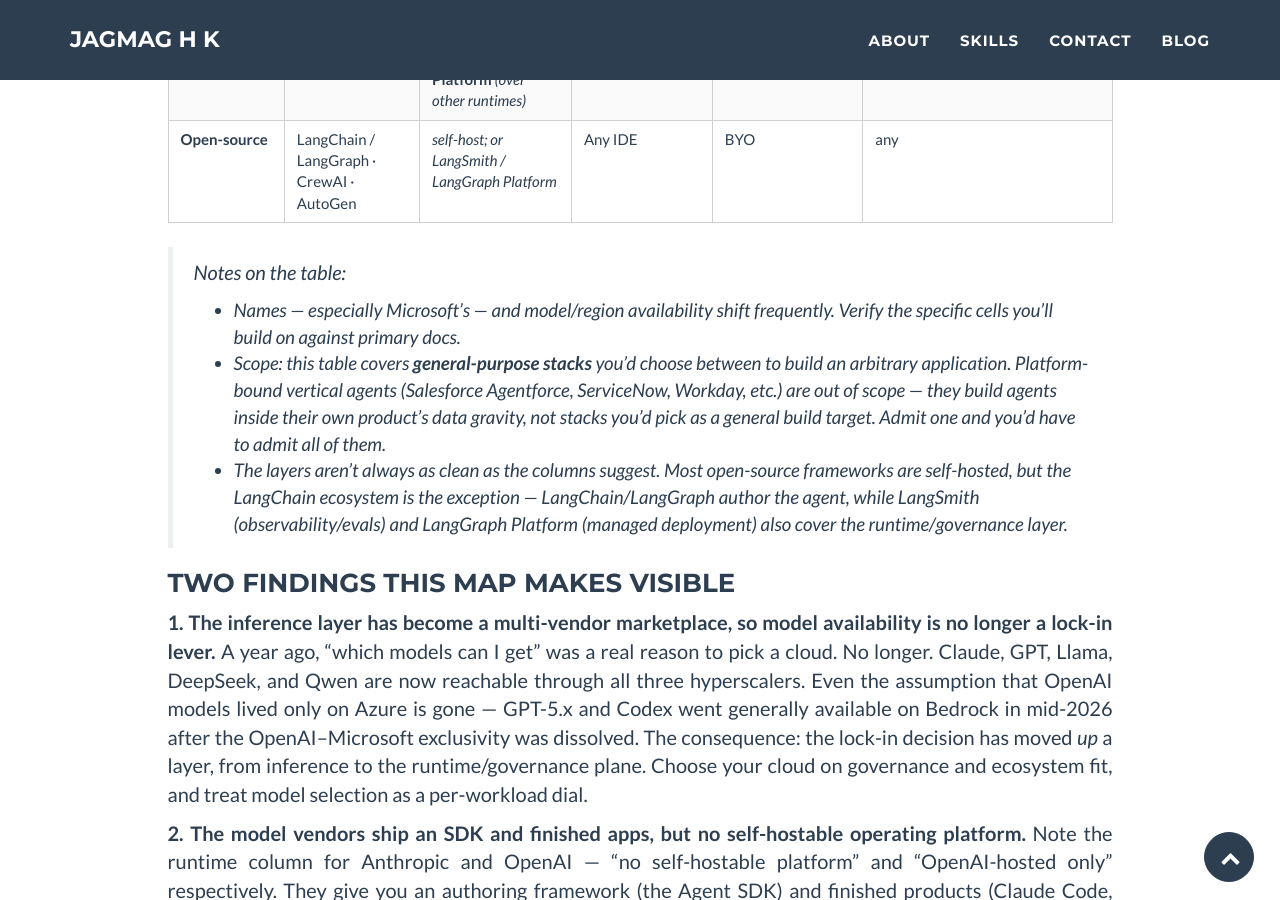
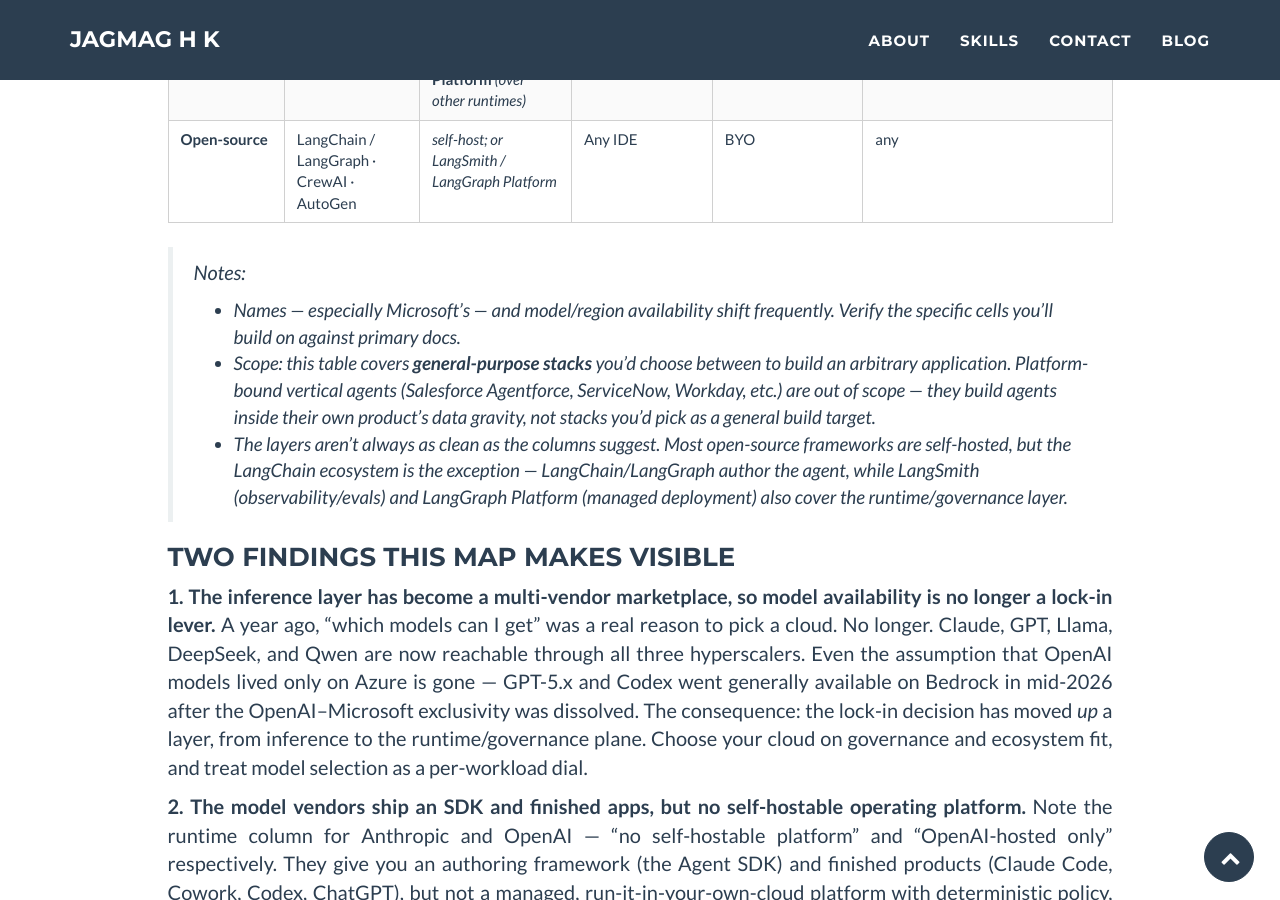
Before and after one commit to jagmagh/jagmagh.github.io, a Jekyll site: the page built from _posts/2026-06-07-agentic-ai-the-stack-and-the-harder-question.md, in a window 1280 px wide and 900 px high, scrolled down 3027 px. Built offline with Jekyll 4.4.1, drawn with Linux system fonts in a browser that asks for light colours.

Commit message:
refinements to the text

```diff
--- a/_posts/2026-06-07-agentic-ai-the-stack-and-the-harder-question.md
+++ b/_posts/2026-06-07-agentic-ai-the-stack-and-the-harder-question.md
@@ -57,10 +57,10 @@
 | **Cross-cloud governance** | *(framework-agnostic)* | **Agent Management Platform** *(over other runtimes)* | Its own console | *(sits above inference)* | model-agnostic |
 | **Open-source** | LangChain / LangGraph · CrewAI · AutoGen | *self-host; or LangSmith / LangGraph Platform* | Any IDE | BYO | any |
 
-> *Notes on the table:*
+> *Notes:*
 >
 > - *Names — especially Microsoft's — and model/region availability shift frequently. Verify the specific cells you'll build on against primary docs.*
-> - *Scope: this table covers **general-purpose stacks** you'd choose between to build an arbitrary application. Platform-bound vertical agents (Salesforce Agentforce, ServiceNow, Workday, etc.) are out of scope — they build agents inside their own product's data gravity, not stacks you'd pick as a general build target. Admit one and you'd have to admit all of them.*
+> - *Scope: this table covers **general-purpose stacks** you'd choose between to build an arbitrary application. Platform-bound vertical agents (Salesforce Agentforce, ServiceNow, Workday, etc.) are out of scope — they build agents inside their own product's data gravity, not stacks you'd pick as a general build target.*
 > - *The layers aren't always as clean as the columns suggest. Most open-source frameworks are self-hosted, but the LangChain ecosystem is the exception — LangChain/LangGraph author the agent, while LangSmith (observability/evals) and LangGraph Platform (managed deployment) also cover the runtime/governance layer.*
 
 ### Two findings this map makes visible
```
